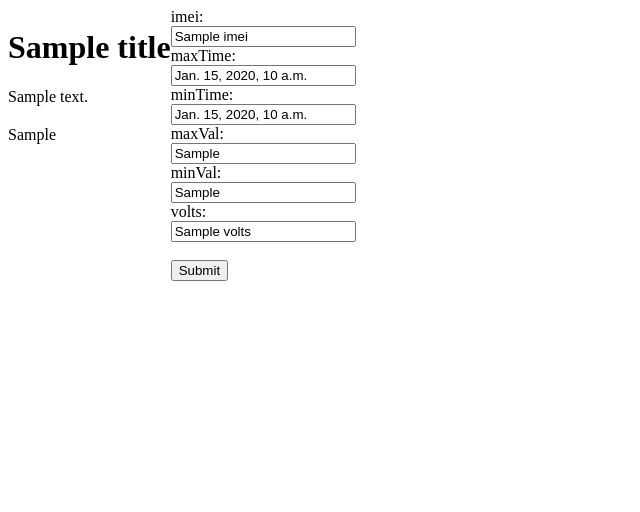
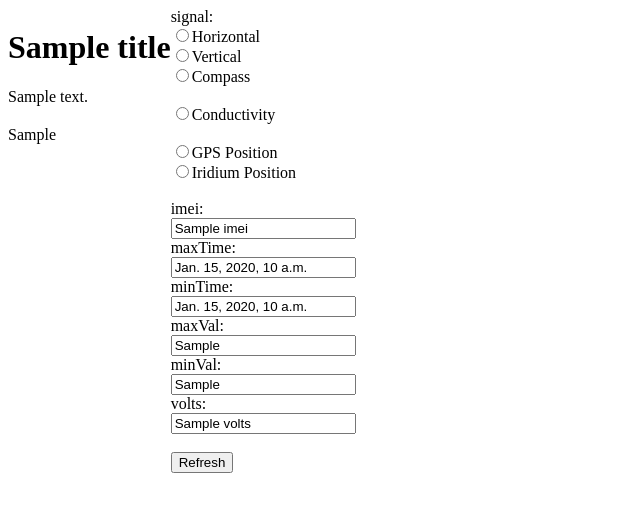
Before and after one commit to CodyAnderson/GlobalCircuitGroundStation, a Django app: template groundstation/groundstationapp/templates/groundstation/newGraph.html in a window 1280 px wide. Shown: the top 512 px of the page, without its empty margins (0-640 px from the left). Run offline with Django 3.2, Linux system fonts and the light colour scheme; the template is opened without the code that fills it: most values are stand-ins (such as "Sample title", 1, 10 or a date in 2020); some libraries are stand-ins or nearby versions.

Commit message:
Trying to add persistence to the signal choice

```diff
--- a/groundstation/groundstationapp/templates/groundstation/newGraph.html
+++ b/groundstation/groundstationapp/templates/groundstation/newGraph.html
@@ -15,6 +15,16 @@
 			{{ chart.as_html }}
 		</div>
 		<form style="float: left;">
+			signal:<br>
+			<input type="radio" name="signal" value="horizontal"{% if horizontal %} checked {% endif %}>Horizontal<br>
+			<input type="radio" name="signal" value="vertical"{% if vertical %} checked {% endif %}>Vertical<br>
+			<input type="radio" name="signal" value="compass"{% if compass %} checked {% endif %}>Compass<br><br>
+
+			<input type="radio" name="signal" value="conductivity"{% if conductivity %} checked {% endif %}>Conductivity<br><br>
+
+			<input type="radio" name="signal" value="gps"{% if gps %} checked {% endif %}>GPS Position<br>
+			<input type="radio" name="signal" value="iridium"{% if iridium %} checked {% endif %}>Iridium Position<br><br>
+
 			imei:<br>
 			<input type="text" name="imei" value="{{ imei }}"><br>
 			maxTime:<br>
@@ -27,7 +37,7 @@
 			<input type="text" name="minVal" value="{{ minVal }}"><br>
 			volts:<br>
 			<input type="text" name="volts" value="{{ volts }}"><br><br>
-			<input type="submit" value="Submit">
+			<input type="submit" value="Refresh">
 		</form>
 	</body>
 
```
Also changed, not shown: groundstation/groundstationapp/views.py (+12 -1 lines). Lines whose indentation alone changed are shown as unchanged.
